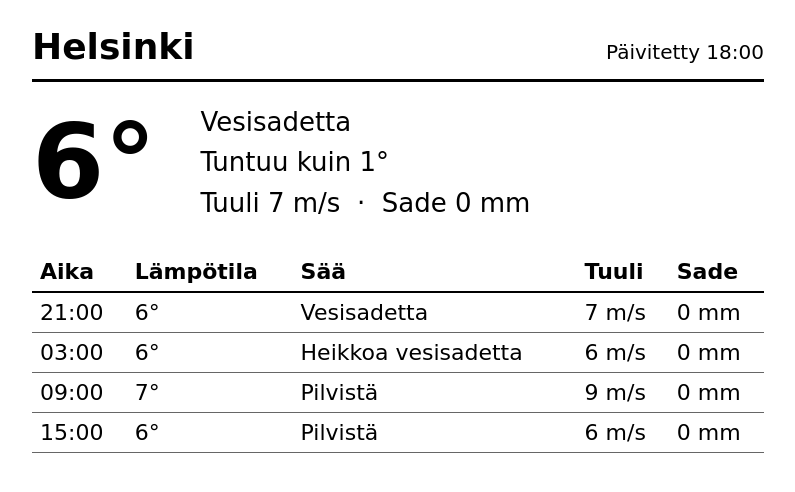
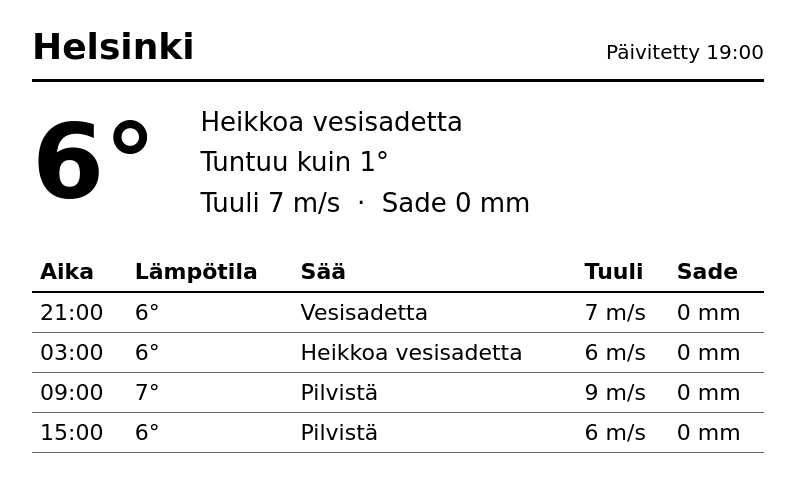
Before and after one commit to github-0/fmi2trmnl, a plain HTML site: page docs/index.html in a window 1280 px wide. Shown: the whole page, without its empty margins (2-797 px from the left). Drawn offline with Linux system fonts and the light colour scheme.

Commit message:
Update weather pages

```diff
--- a/docs/index.html
+++ b/docs/index.html
@@ -36,13 +36,13 @@
   <div class="page">
     <div class="header">
       <span class="place">Helsinki</span>
-      <span class="updated">Päivitetty 18:00</span>
+      <span class="updated">Päivitetty 19:00</span>
     </div>
 
     <div class="now">
       <div class="temp">6°</div>
       <div class="now-details">
-        Vesisadetta<br>
+        Heikkoa vesisadetta<br>
         Tuntuu kuin 1°<br>
         Tuuli 7 m/s &nbsp;·&nbsp; Sade 0 mm
       </div>
```
Also changed, not shown: docs/inkplate.html (+2 -2 lines).
